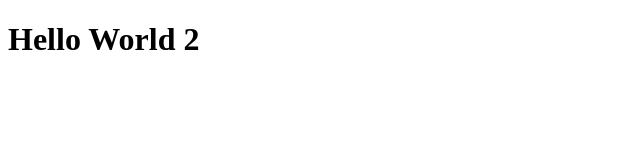
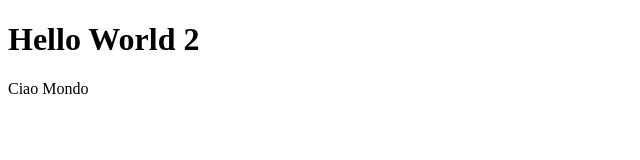
Before and after one commit to Alati11/htmlcss-hello-2, a plain HTML site: page index.html in a window 1280 px wide. Shown: the whole page, without its empty margins (0-640 px from the left). Drawn offline with Linux system fonts and the light colour scheme.

Commit message:
add-footer

```diff
--- a/index.html
+++ b/index.html
@@ -8,4 +8,5 @@
 <body>
     <h1>Hello World 2 </h1>
 </body>
+<footer>Ciao Mondo</footer>
 </html>
```
